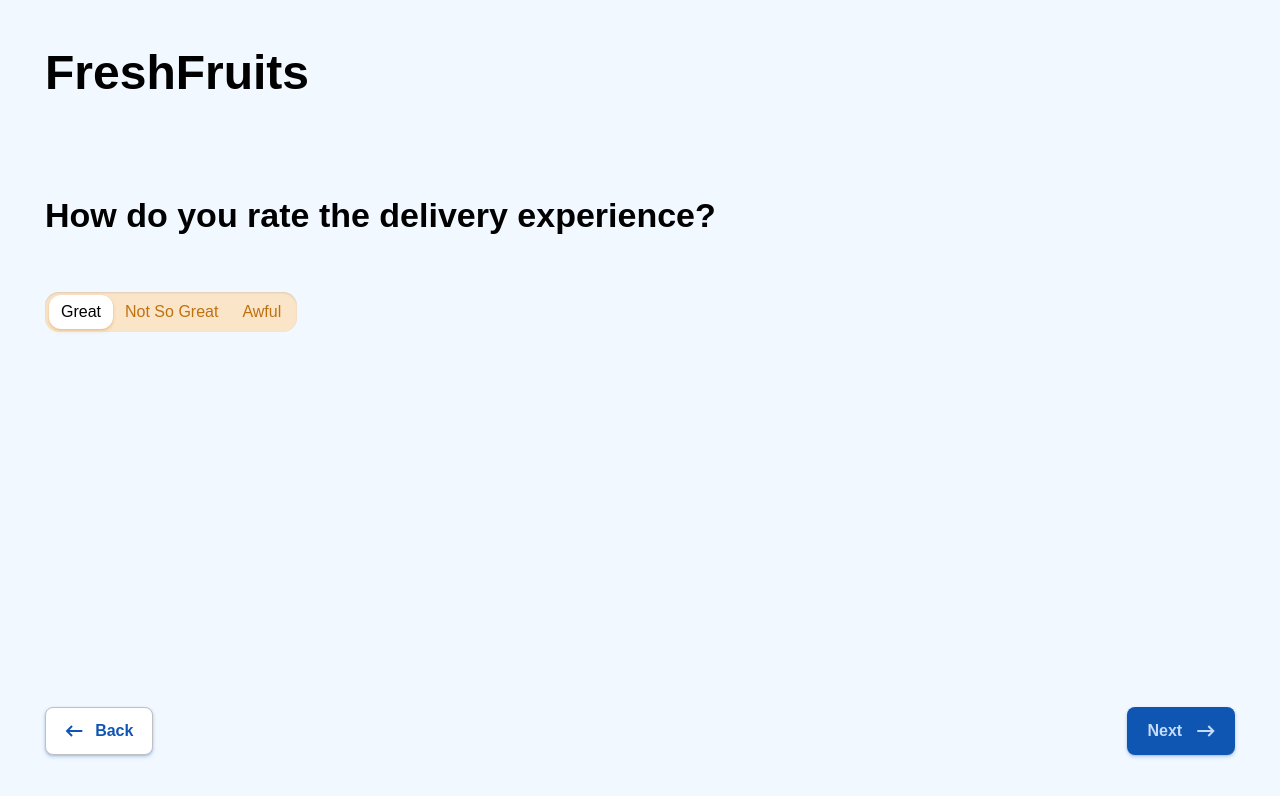
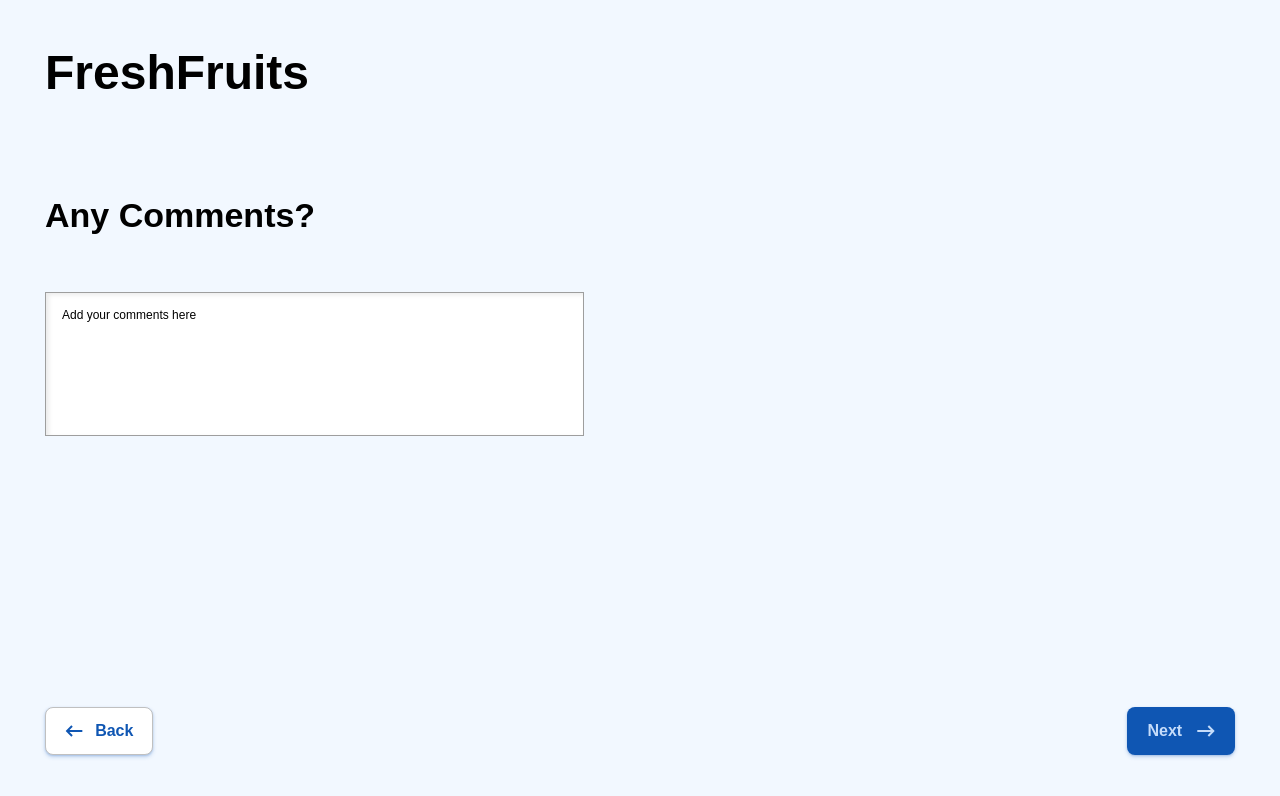
Before and after one commit to shivenigma/survey-app, a plain HTML site: page index.html in a window 1280 px wide. Drawn offline with nearby package versions, Linux system fonts and the light colour scheme.

Commit message:
Finished styling for the textarea question

```diff
--- a/assets/styles.css
+++ b/assets/styles.css
@@ -142,6 +142,23 @@ svg {
     color: var(--color-text);
     box-shadow: 0px 1px 2px rgba(191, 113, 15, 0.2), 0px 2px 4px rgba(191, 113, 15, 0.2);
 }
+.survey__answer--text > textarea, .survey__answer--text > textarea:focus, .survey__answer--text > textarea:active {
+    border: 0.2px solid rgba(158, 158, 158, 1);
+    outline: none;
+}
+.survey__answer--text > textarea {
+    /*To force webkit's rendering engine to let us set box shadow for textarea*/
+    -webkit-appearance: none;
+    box-shadow: 3px 2px 4px 0px rgba(0, 0, 0, 0.08) inset;
+    resize: none;
+    padding: 16px;
+    font-size: 1.2rem;
+}
+.survey__answer--text > textarea::placeholder {
+    font-size: 1.2rem;
+    font-weight: 400;
+    color: var(--color-text);
+}
 .actions {
     display: flex;
     flex-direction: row;
--- a/index.html
+++ b/index.html
@@ -29,14 +29,17 @@
             </button>
         </div>-->
     <div class="survey">
-        <h2 class="survey__question">How do you rate the delivery experience?</h2>
-        <div class="survey__answer survey__answer--toggle">
+        <h2 class="survey__question">Any Comments?</h2>
+        <!--<div class="survey__answer survey__answer&#45;&#45;toggle">
             <input type="radio" checked id="great" name="answer" value="great">
             <label for="great">Great</label>
             <input type="radio" id="okay" name="answer" value="okay">
             <label for="okay">Not So Great</label>
             <input type="radio" id="awful" name="answer" value="awful">
             <label for="awful">Awful</label>
+        </div>-->
+        <div class="survey__answer survey__answer--text">
+            <textarea name="comments" id="comments" cols="70" rows="8" placeholder="Add your comments here"></textarea>
         </div>
 
     </div>
```
